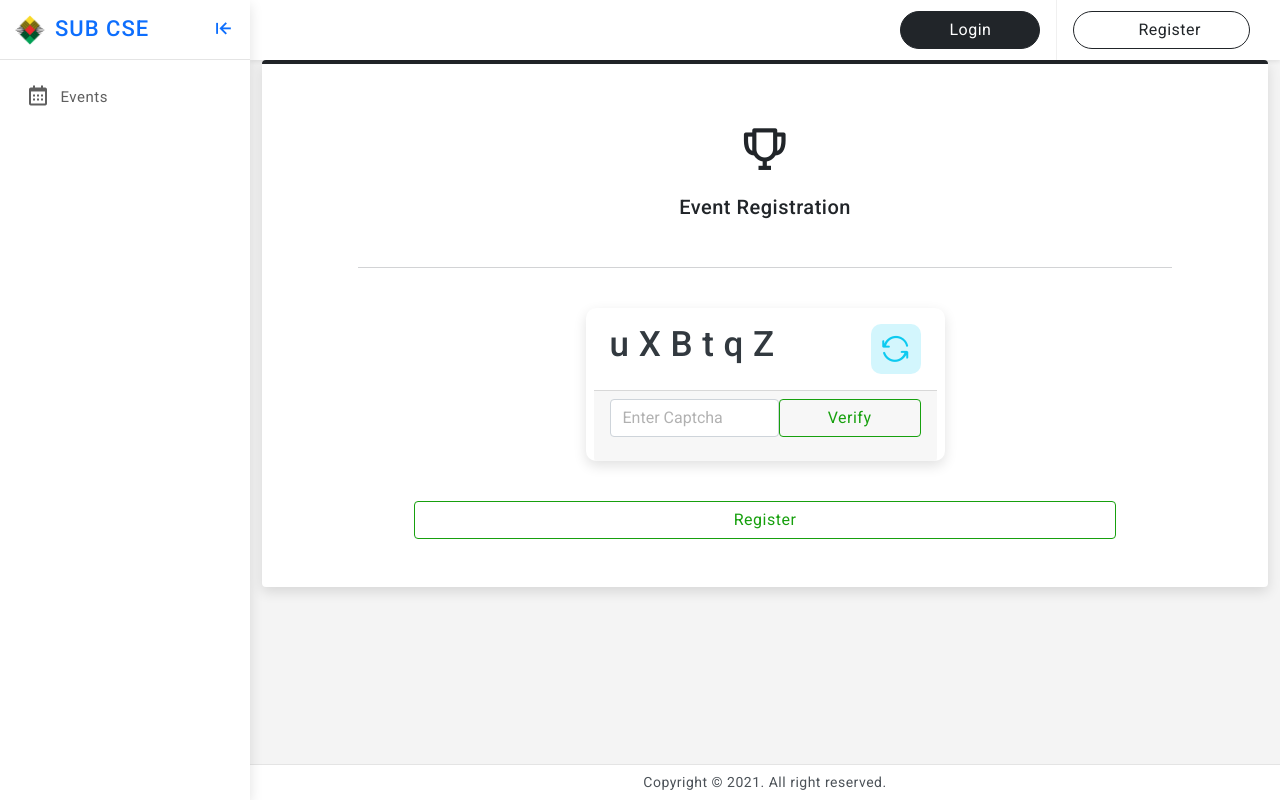
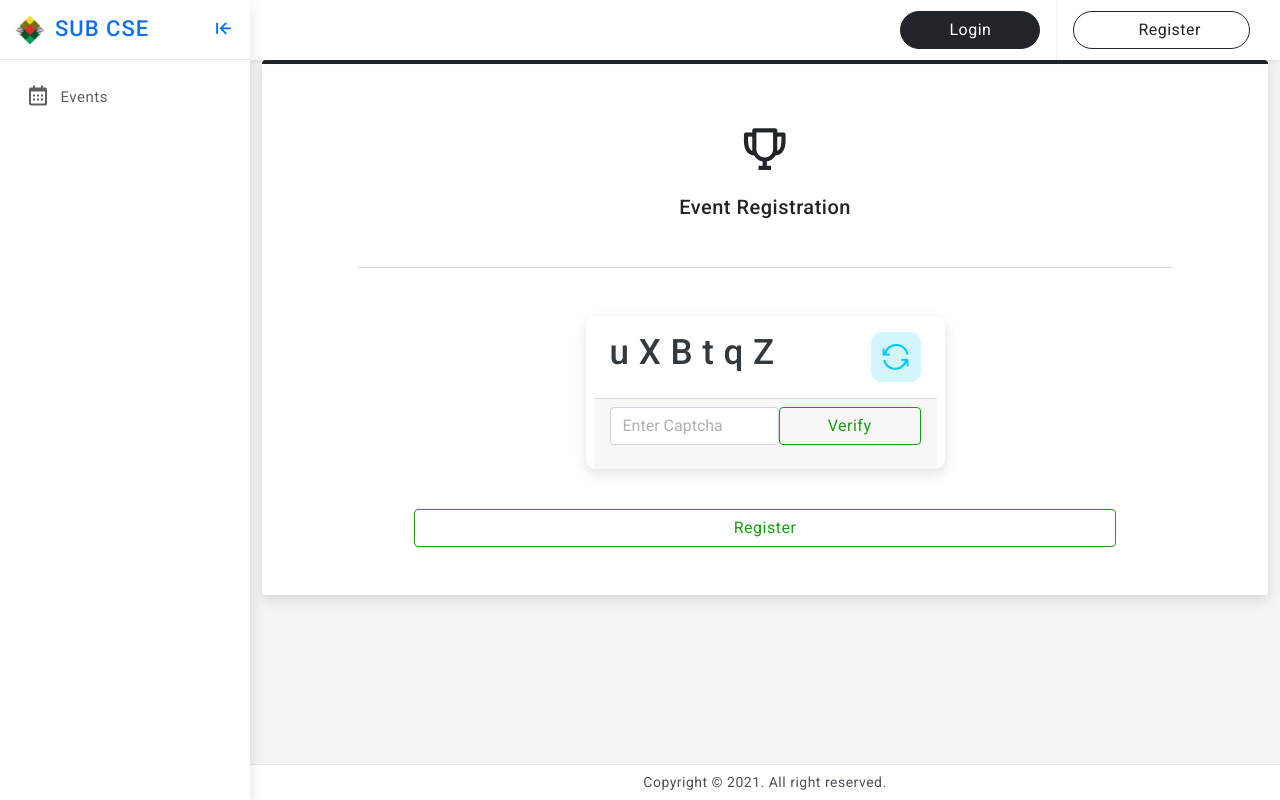
Before and after one commit to tnmy2426/final-project-sub, a Django app: template templates/App_Event/event_registration.html in a window 1280 px wide. Run offline with Django 3.2, Linux system fonts and the light colour scheme; the template is opened without the code that fills it, so the values that code supplies are empty; parts of the project's set-up code (start-up, migrations or seed data) failed here and were passed over; some libraries are stand-ins or nearby versions.

Commit message:
Catcha redesigned.

```diff
--- a/templates/App_Event/event_registration.html
+++ b/templates/App_Event/event_registration.html
@@ -23,15 +23,15 @@
          {% endif %}
          <form class="row g-3 mt-4 mx-auto px-5" method="POST">
             {% csrf_token %} {{ form|crispy }}
-            <div class="card radius-10 w-50 mx-auto">
+            <div class="card radius-10 w-50 mx-auto mt-4">
                <div class="card-body">
                   <div class="d-flex align-items-center">
                      <div>
                         <h4 id="captcha" class="text-center font-35"></h4>
                      </div>
-                     <div id="reload-btn" class="widgets-icons bg-light-info text-info ms-auto">
+                     <button id="reload-btn" class="widgets-icons bg-light-info text-info ms-auto border-0">
                         <i class="lni lni-reload"></i>
-                     </div>
+                     </button>
                   </div>
                </div>
                <div class="card-footer">
```
